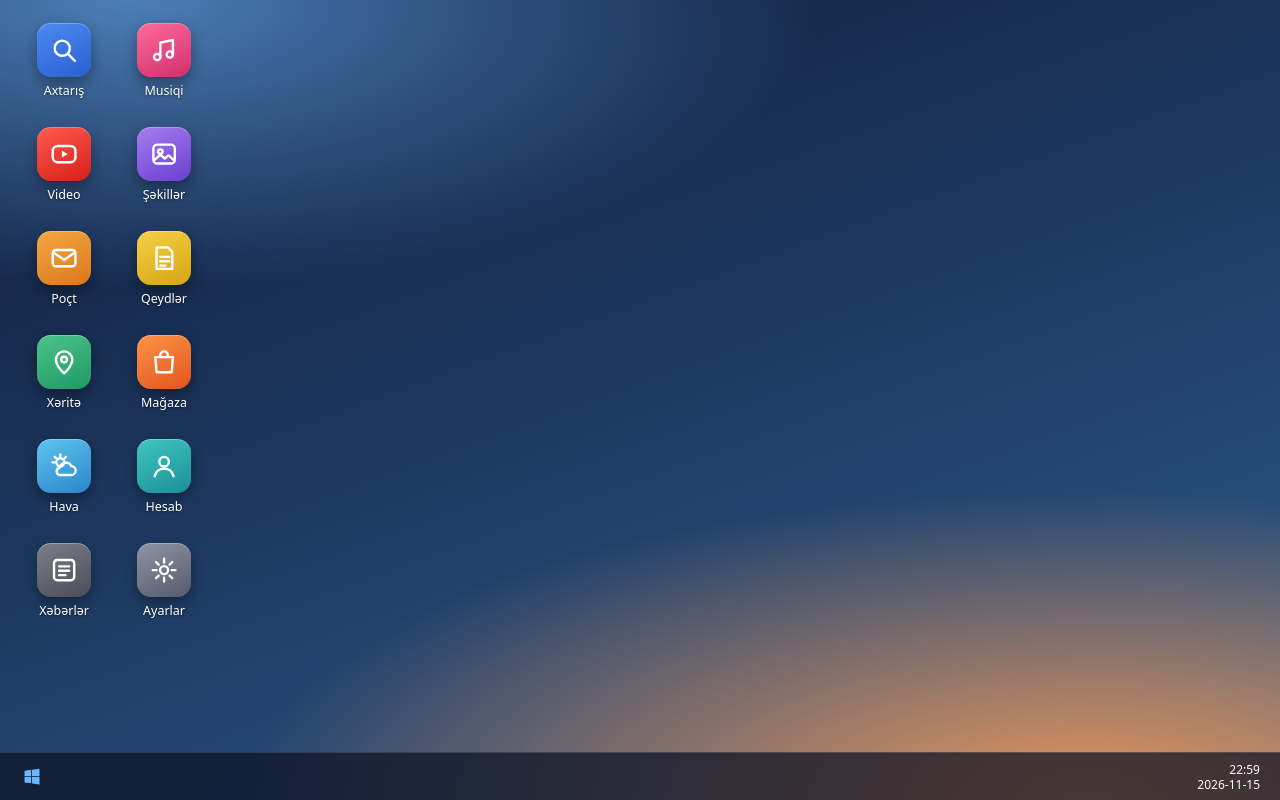
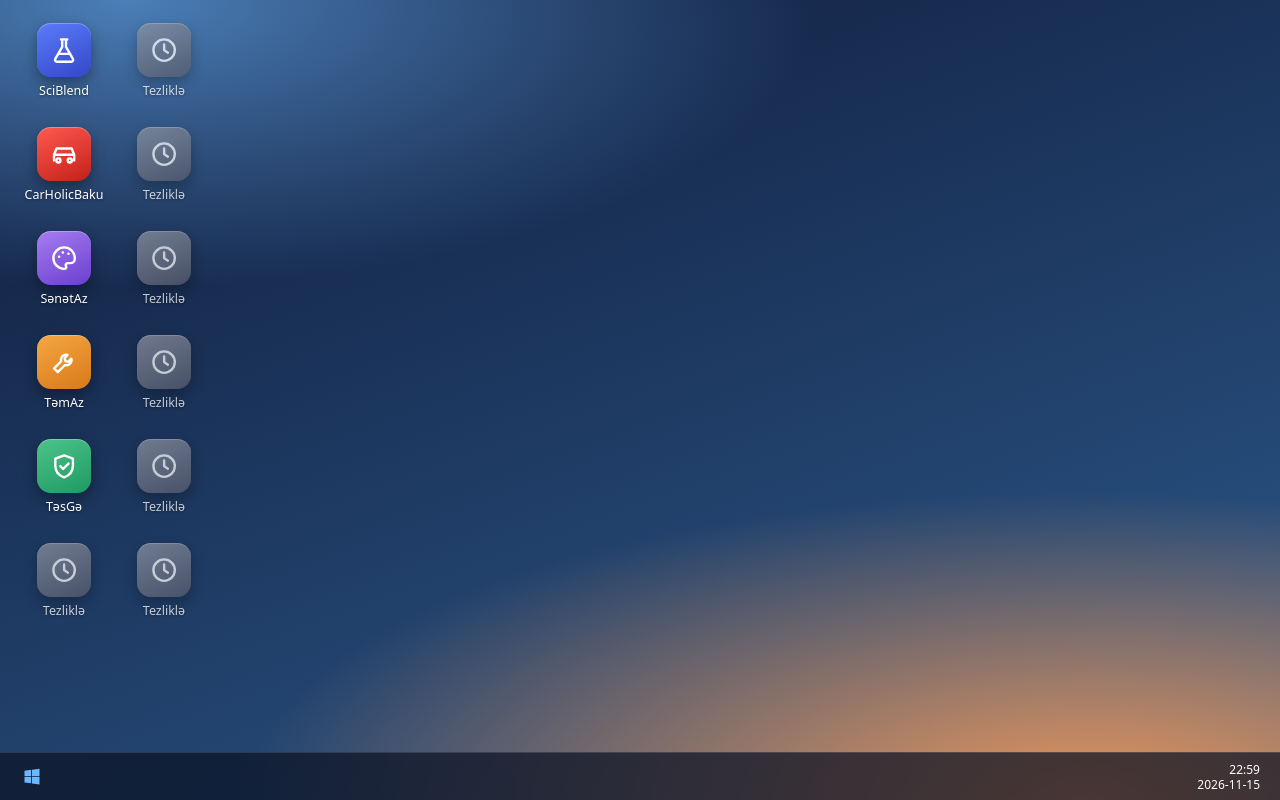
Before and after one commit to carholicbaku/carholic, a plain HTML site: page SiteFirst.html in a window 1280 px wide. Drawn offline with Linux system fonts and the light colour scheme.

Commit message:
Update SiteFirst.html

```diff
--- a/SiteFirst.html
+++ b/SiteFirst.html
@@ -28,6 +28,7 @@
   }
 
   a { color: inherit; text-decoration: none; }
+  .soon { cursor: default; opacity: .75; }
   a:focus-visible { outline: 3px solid #fff; outline-offset: 3px; }
 
   /* ---------- İkonlar (ortaq) ---------- */
@@ -129,18 +130,18 @@
    TƏTBİQLƏR — adı, linki, rəngi və ikonu buradan dəyişə bilərsiniz
    ============================================================ */
 const apps = [
-  { name: "Axtarış",  url: "https://www.google.com",       color: ["#4c8bf5","#2a5fd0"], icon: '<circle cx="10.5" cy="10.5" r="6"/><path d="M15 15l5.5 5.5"/>' },
-  { name: "Video",    url: "https://www.youtube.com",      color: ["#ff5a4f","#d6201a"], icon: '<rect x="3" y="5.5" width="18" height="13" rx="4"/><path class="f" d="M10.2 9.3v5.4l4.6-2.7z"/>' },
-  { name: "Poçt",     url: "https://mail.google.com",      color: ["#f4a742","#d9791a"], icon: '<rect x="3" y="5.5" width="18" height="13" rx="2.5"/><path d="M3.5 7.5l8.5 6 8.5-6"/>' },
-  { name: "Xəritə",   url: "https://maps.google.com",      color: ["#4cc38a","#1f9a63"], icon: '<path d="M12 21s-6.5-5.7-6.5-11a6.5 6.5 0 0 1 13 0c0 5.3-6.5 11-6.5 11z"/><circle cx="12" cy="10" r="2.3"/>' },
-  { name: "Hava",     url: "https://www.timeanddate.com/weather/", color: ["#5ec4f0","#2a86c9"], icon: '<circle cx="9" cy="9" r="3.2"/><path d="M9 2.8v1.4M2.8 9h1.4M4.6 4.6l1 1M13.4 4.6l-1 1"/><path d="M8 19h9.5a3.5 3.5 0 0 0 .3-7 5 5 0 0 0-9.4 1.3A3 3 0 0 0 8 19z"/>' },
-  { name: "Xəbərlər", url: "https://news.google.com",      color: ["#7c7f8a","#4a4d58"], icon: '<rect x="4" y="4" width="16" height="16" rx="2.5"/><path d="M8 9h8M8 12.5h8M8 16h5"/>' },
-  { name: "Musiqi",   url: "https://open.spotify.com",     color: ["#ff6b9a","#d02f6d"], icon: '<path d="M9 17V6l10-2v11"/><circle cx="6.5" cy="17.5" r="2.5"/><circle cx="16.5" cy="15.5" r="2.5"/>' },
-  { name: "Şəkillər", url: "https://photos.google.com",    color: ["#a77cf0","#6a3fcf"], icon: '<rect x="3.5" y="4.5" width="17" height="15" rx="3"/><circle cx="9" cy="10" r="1.8"/><path d="M4 17l5-4.5 3.5 3 3-2.5 4.5 4"/>' },
-  { name: "Qeydlər",  url: "https://keep.google.com",      color: ["#f7d046","#d5a514"], icon: '<path d="M6 3.5h9l3.5 3.5v13.5H6z"/><path d="M9 11h7M9 14.5h7M9 18h4"/>' },
-  { name: "Mağaza",   url: "https://www.amazon.com",       color: ["#ff9248","#e0561c"], icon: '<path d="M5 8h14l-1 12H6z"/><path d="M9 8V6.5a3 3 0 0 1 6 0V8"/>' },
-  { name: "Hesab",    url: "https://myaccount.google.com", color: ["#3fc6c0","#1b8f98"], icon: '<circle cx="12" cy="8.5" r="3.8"/><path d="M4.5 20c.8-4 4-6 7.5-6s6.700 2 7.500 6"/>' },
-  { name: "Ayarlar",  url: "https://support.google.com",   color: ["#8e94a3","#565b6b"], icon: '<circle cx="12" cy="12" r="3.2"/><path d="M12 3v3M12 18v3M3 12h3M18 12h3M5.6 5.6l2.1 2.1M16.3 16.3l2.1 2.1M18.4 5.6l-2.1 2.1M7.7 16.3l-2.1 2.1"/>' }
+  { name: "SciBlend",     url: "https://carholicbaku.github.io/carholic/testSBsiteV1.html", color: ["#5b7cfa","#3347c9"], icon: '<path d="M9.5 3.5h5M10.5 3.5v6L5 19a1.5 1.5 0 0 0 1.3 2.2h11.4A1.5 1.5 0 0 0 19 19l-5.500-9.500v-6"/><path d="M7.5 15h9"/>' },
+  { name: "CarHolicBaku", url: "https://carholicbaku.github.io/carholic/va123v4.html",      color: ["#ff5a4f","#c4201a"], icon: '<path d="M4 17v-4.500l2-5h12l2 5V17M4 12.500h16"/><circle cx="7.500" cy="17" r="1.600"/><circle cx="16.500" cy="17" r="1.600"/>' },
+  { name: "SənətAz",      url: "https://carholicbaku.github.io/carholic/tablo.html",         color: ["#a77cf0","#6a3fcf"], icon: '<path d="M12 3.500a8.500 8.500 0 1 0 0 17c1.500 0 2-1 1.500-2.200-.6-1.300.2-2.300 1.600-2.300H17a3.500 3.500 0 0 0 3.500-3.500C20.500 7 16.700 3.500 12 3.500z"/><circle class="f" cx="8" cy="11" r="1"/><circle class="f" cx="11" cy="7.500" r="1"/><circle class="f" cx="15.500" cy="8.500" r="1"/>' },
+  { name: "TəmAz",        url: "https://carholicbaku.github.io/carholic/temaz.html",         color: ["#f4a742","#d9791a"], icon: '<path d="M14.700 6.300a4 4 0 0 0-5 5L4 17l3 3 5.700-5.700a4 4 0 0 0 5-5l-2.500 2.500-2.200-.6-.6-2.200z"/>' },
+  { name: "TəsGə",        url: "https://carholicbaku.github.io/carholic/tesge.html",        color: ["#4cc38a","#1f9a63"], icon: '<path d="M12 3.500l7 2.500v5.500c0 4.500-3 8-7 9.500-4-1.500-7-5-7-9.500V6z"/><path d="M9 12l2.200 2.200L15.500 10"/>' },
+  { name: "Tezliklə", url: "", color: ["#8e94a3","#565b6b"], icon: '<circle cx="12" cy="12" r="8.500"/><path d="M12 7.500V12l3 2"/>' },
+  { name: "Tezliklə", url: "", color: ["#8e94a3","#565b6b"], icon: '<circle cx="12" cy="12" r="8.500"/><path d="M12 7.500V12l3 2"/>' },
+  { name: "Tezliklə", url: "", color: ["#8e94a3","#565b6b"], icon: '<circle cx="12" cy="12" r="8.500"/><path d="M12 7.500V12l3 2"/>' },
+  { name: "Tezliklə", url: "", color: ["#8e94a3","#565b6b"], icon: '<circle cx="12" cy="12" r="8.500"/><path d="M12 7.500V12l3 2"/>' },
+  { name: "Tezliklə", url: "", color: ["#8e94a3","#565b6b"], icon: '<circle cx="12" cy="12" r="8.500"/><path d="M12 7.500V12l3 2"/>' },
+  { name: "Tezliklə", url: "", color: ["#8e94a3","#565b6b"], icon: '<circle cx="12" cy="12" r="8.500"/><path d="M12 7.500V12l3 2"/>' },
+  { name: "Tezliklə", url: "", color: ["#8e94a3","#565b6b"], icon: '<circle cx="12" cy="12" r="8.500"/><path d="M12 7.500V12l3 2"/>' }
 ];
 
 function tile(a) {
@@ -148,9 +149,10 @@ function tile(a) {
     <svg viewBox="0 0 24 24" aria-hidden="true">${a.icon}</svg></div>`;
 }
 function render(el, cls) {
-  el.innerHTML = apps.map(a =>
-    `<a class="${cls}" href="${a.url}" target="_blank" rel="noopener noreferrer" aria-label="${a.name}">
-       ${tile(a)}<span>${a.name}</span></a>`
+  el.innerHTML = apps.map(a => a.url
+    ? `<a class="${cls}" href="${a.url}" target="_blank" rel="noopener noreferrer" aria-label="${a.name}">
+         ${tile(a)}<span>${a.name}</span></a>`
+    : `<div class="${cls} soon" aria-label="${a.name}">${tile(a)}<span>${a.name}</span></div>`
   ).join("");
 }
 render(document.getElementById("appGrid"), "app");
```
